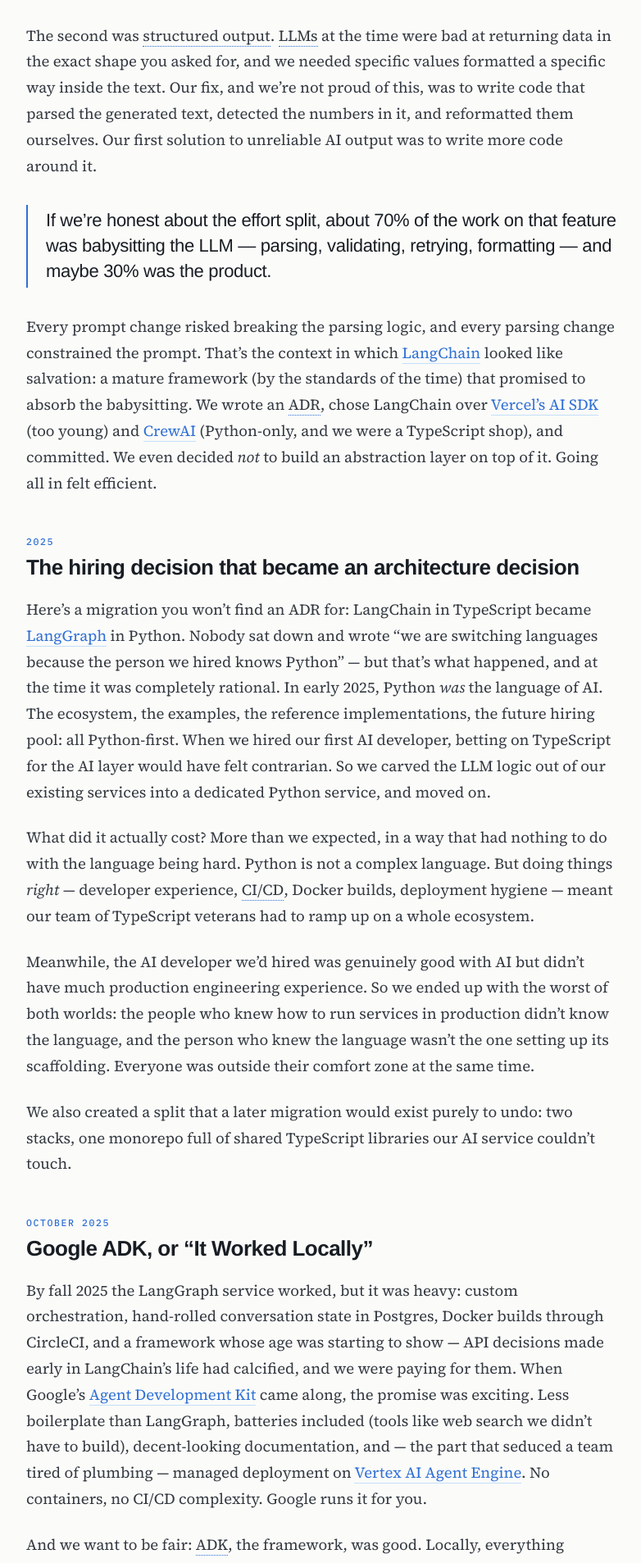
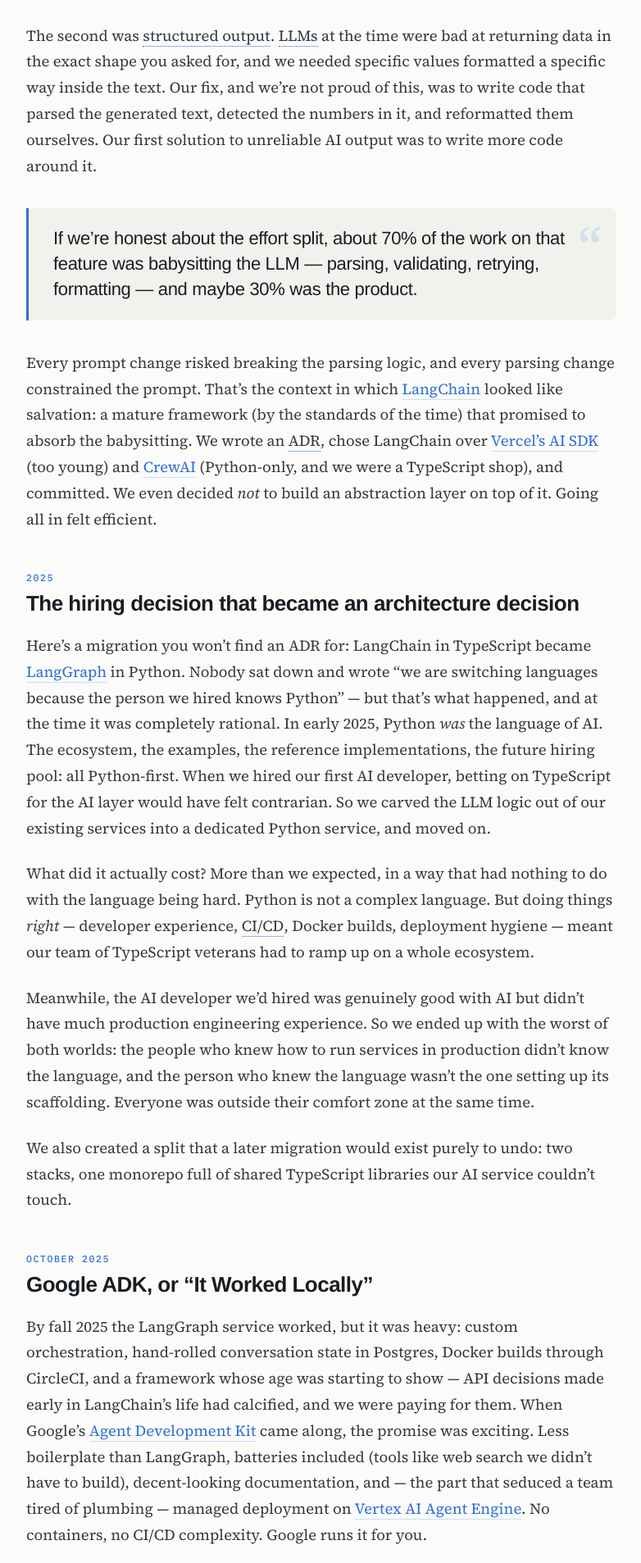
Before and after one commit to scastiel/vascoengblog, a Jekyll site: the page built from _posts/2026-07-07-four-agent-frameworks.html, in a window 1280 px wide. Shown: the part 1773-3680 px from the top of the page at 82% size, without its empty margins (368-1150 px from the left). Built offline with Jekyll 4.4.1, drawn with Linux system fonts in a browser that asks for light colours.

Commit message:
Refine blockquote styling (#12)
Co-authored-by: Claude Opus 4.8 <noreply@anthropic.com>

```diff
--- a/assets/css/style.css
+++ b/assets/css/style.css
@@ -457,18 +457,38 @@ a:hover   { color: var(--accent-2); }
 .vx-prose a      { border-bottom: 1px solid rgba(78, 161, 255, 0.32); }
 .vx-prose a:hover{ border-bottom-color: var(--accent-2); }
 .vx-prose blockquote {
-  margin: 32px 0;
-  padding: 4px 0 4px 22px;
-  border-left: 2px solid var(--accent);
+  position: relative;
+  margin: 36px 0;
+  padding: 22px 58px 22px 30px;
+  border-left: 3px solid var(--accent);
+  border-radius: 0 8px 8px 0;
+  background: var(--panel);
   font-family: 'Helvetica Neue', Helvetica, Arial, sans-serif;
-  font-weight: 500;
+  font-weight: 300;
   font-size: 22px;
   line-height: 1.4;
   letter-spacing: -0.015em;
   color: var(--text);
 }
-/* Serif-italic inline-quote variant. */
+/* Oversized watermark quotation mark, hung in the upper-left corner. */
+.vx-prose blockquote::before {
+  content: "\201C";
+  position: absolute;
+  top: 0.16em;
+  right: 18px;
+  font-family: Georgia, 'Times New Roman', serif;
+  font-size: 68px;
+  line-height: 1;
+  color: var(--accent);
+  opacity: 0.14;
+  pointer-events: none;
+}
+.vx-prose blockquote > :last-child { margin-bottom: 0; }
+/* Serif-italic inline-quote variant: quieter, no panel. */
 .vx-prose blockquote.quote {
+  padding: 4px 0 4px 26px;
+  border-radius: 0;
+  background: none;
   font-family: 'Source Serif 4', Georgia, serif;
   font-weight: 400;
   font-style: italic;
@@ -477,6 +497,7 @@ a:hover   { color: var(--accent-2); }
   color: var(--lead);
   letter-spacing: 0;
 }
+.vx-prose blockquote.quote::before { display: none; }
 .vx-prose hr { border: none; border-top: 1px solid var(--border); margin: 44px 0; }
 .vx-prose .outro {
   font-family: 'Source Serif 4', Georgia, serif;
```
